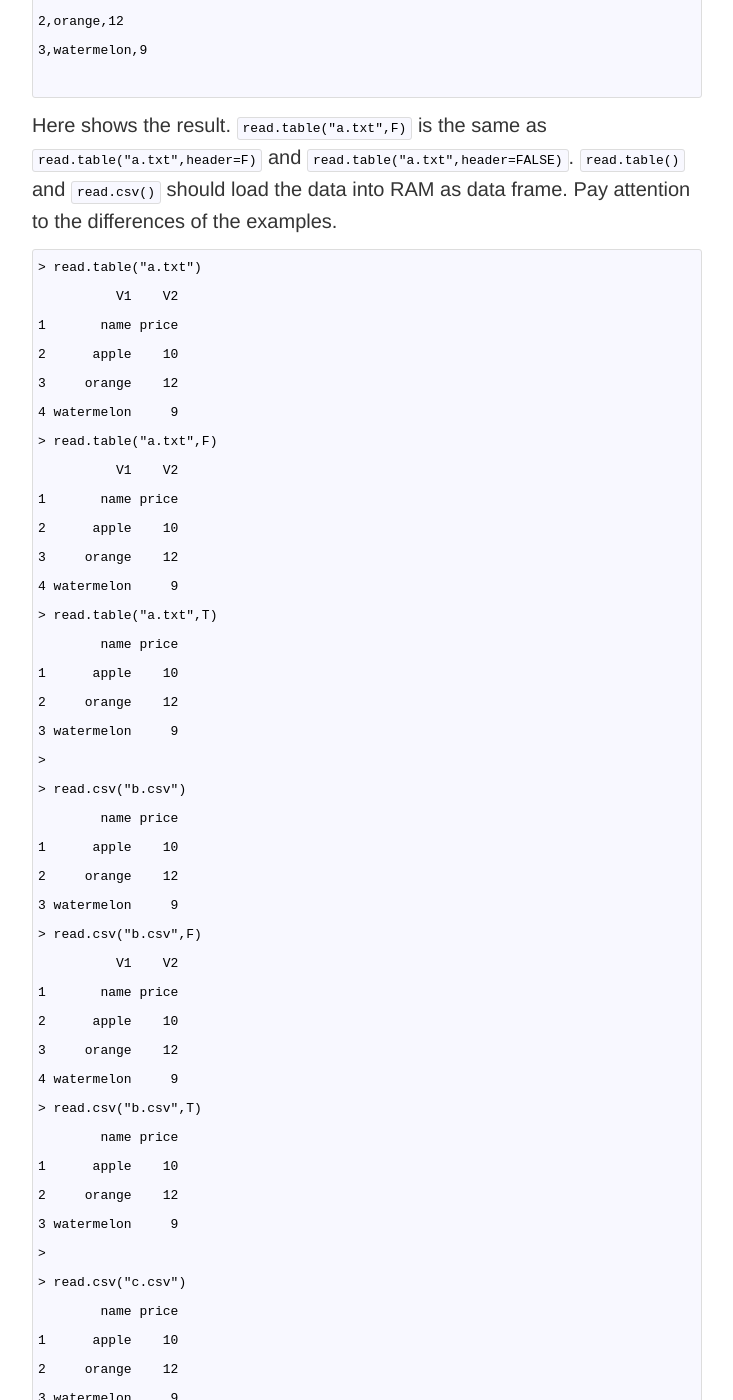
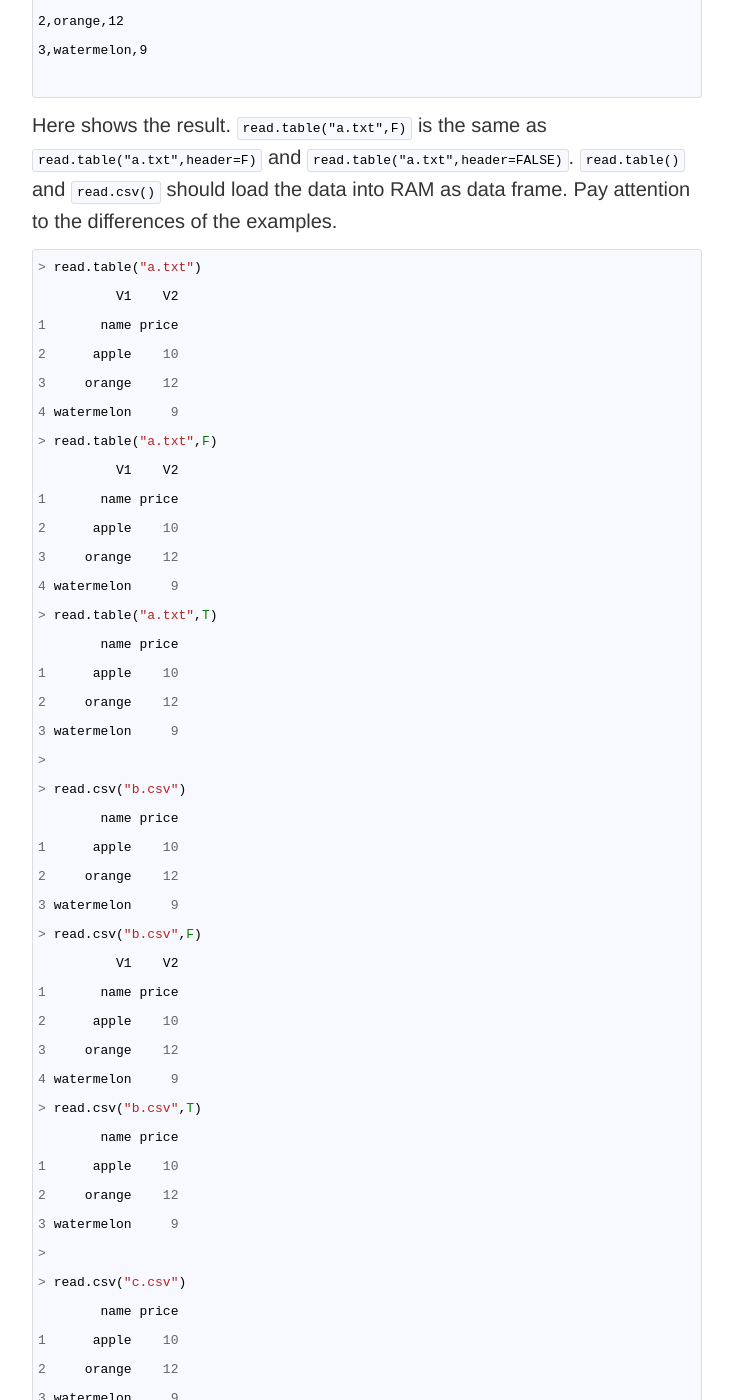
Before and after one commit to fyears/fyears.github.io, a Jekyll site: the page built from _posts/2012-09-06-playing-r-importing-data.md, in a window 1280 px wide and 1400 px high, scrolled down 1270 px. Shown: the whole window, without its empty margins (273-1006 px from the left). Built offline with Jekyll 4.4.1, drawn with Linux system fonts in a browser that asks for light colours; Markdown is read by kramdown in place of the engine named in the settings; comment, search, counter and statistics services are not loaded; some of the changed text lies outside the part shown.

Commit message:
change code blocks in some posts for stupid pygments

````diff
--- a/_posts/2012-09-06-playing-r-importing-data.md
+++ b/_posts/2012-09-06-playing-r-importing-data.md
@@ -8,7 +8,7 @@ tags: [R, note, mathematics, statistics]
 
 It's quite important to acquire, deal with and import data for statisticso work. Here is some notes about acquiring and importing data in R. This post may be updated frequently.
 
-~~~~
+```r
 # first of all, we should know where we are:
 normalizePath("~")
 # change the working directory if necessary:
@@ -17,42 +17,43 @@ setwd("~/tmp")
 dir()
 # edit some file if necessary:
 file.edit("a.txt")
-~~~~
+```
 
 Assuming there are two files in the working directory:
 
 a.txt:
 
-~~~~
+```
 name price
 apple 10
 orange 12
 watermelon 9
 
-~~~~
+```
 
 b.csv:
 
-~~~~
+```
 name,price
 apple,10
 orange,12
 watermelon,9
 
-~~~~
+```
+
 c.csv:
 
-~~~~
+```
 name,price
 1,apple,10
 2,orange,12
 3,watermelon,9
 
-~~~~
+```
 
 Here shows the result. `read.table("a.txt",F)` is the same as `read.table("a.txt",header=F)` and `read.table("a.txt",header=FALSE)`. `read.table()` and `read.csv()` should load the data into RAM as data frame. Pay attention to the differences of the examples.
 
-~~~~
+```r
 > read.table("a.txt")
           V1    V2
 1       name price
@@ -105,11 +106,11 @@ Here shows the result. `read.table("a.txt",F)` is the same as `read.table("a.txt
 2     orange    12
 3 watermelon     9
 >
-~~~~
+```
 
 And some columns will be factors, some will be simple victors.
 
-~~~~
+```r
 > b <- read.csv("b.csv",header=TRUE)
 > b$name
 [1] apple      orange     watermelon
@@ -117,7 +118,7 @@ Levels: apple orange watermelon
 > b$price
 [1] 10 12  9
 >
-~~~~
+```
 
 `scan()` is another fast function to import data.
 
@@ -125,7 +126,7 @@ Acquiring infomation from the web is quite flexible.
 
 [DataMarket](http://datamarket.com/) is amazing, with lots of free data avaiable to download. There are some [guides](http://blog.datamarket.com/2011/10/31/using-datamarket-from-within-r/). Run the following code to try:
 
-~~~~
+```r
 install.packages('rdatamarket')
 library(rdatamarket)
 
@@ -136,11 +137,11 @@ plot(dmseries("http://data.is/nyFeP9"))
 
 oil <- dminfo("http://datamarket.com/data/set/17tm/#ds=17tm|kqc=17.v.i")
 print(oil)
-~~~~
+```
 
 It's important to find the informations. Here are some websites may help.
 
-~~~~
+```
 http://datamarket.com/  # an open database, good with "rdatamarket"
 http://en.wikipedia.org/wiki/Wikipedia:Database_download  # Wikipedia database
 http://openflights.org/data.html  # data about flights among the world, three csv files.
@@ -152,4 +153,4 @@ http://www-958.ibm.com/software/data/cognos/manyeyes/datasets  # data sets from
 http://aws.amazon.com/datasets  # public data sets on AWS, big, including data from 1000 Genomes Project
 http://snap.stanford.edu/data/  # Stanford Large Network Dataset Collection
 http://archive.ics.uci.edu/ml/  # UC Irvine Machine Learning Repository
-~~~~
+```
````
Also changed, not shown: _posts/2012-09-06-playing-r-useful-packages.md (+2 -2 lines).
